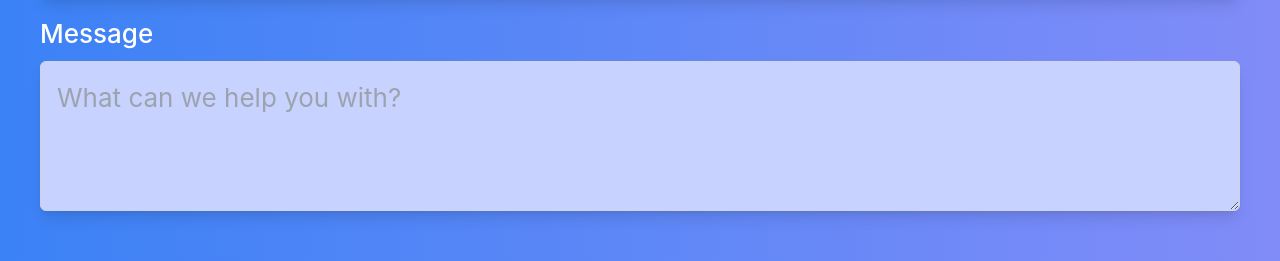
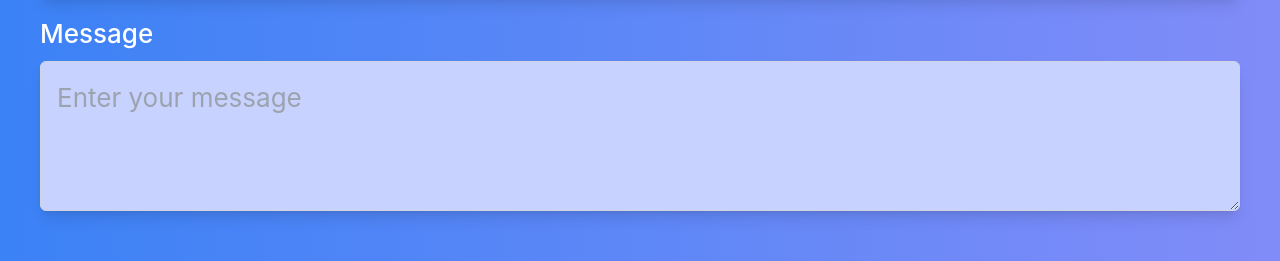
Before and after one commit to SoorajTharumia/portfolio, a React (Create React App) app: page / in a window 1280 px wide. Shown: the part 2922-3183 px from the top of the page. Built offline with nearby package versions, Linux system fonts and the light colour scheme.

Commit message:
updated contact component

```diff
--- a/src/components/Contact/contact.js
+++ b/src/components/Contact/contact.js
@@ -19,7 +19,7 @@ const contact = () => {
           </div>
           <div className="grid gap-2">
             <label htmlFor="message" className="font-medium ">Message</label>
-            <textarea id="message" name="message" placeholder="What can we help you with?" className="min-h-[150px] w-full rounded-md shadow-lg text-slate-600 bg-indigo-200 border border-gray-300 p-4 focus:outline-none focus:ring focus:ring-blue-200"></textarea>
+            <textarea id="message" name="message" placeholder="Enter your message" className="min-h-[150px] w-full rounded-md shadow-lg text-slate-600 bg-indigo-200 border border-gray-300 p-4 focus:outline-none focus:ring focus:ring-blue-200"></textarea>
           </div>
           <div className="flex justify-center mt-4">
             <button type="submit" className="text-slate-600 my-5 mx-3 hover:bg-indigo-400 bg-indigo-200 px-5 py-2 rounded-full">
```
